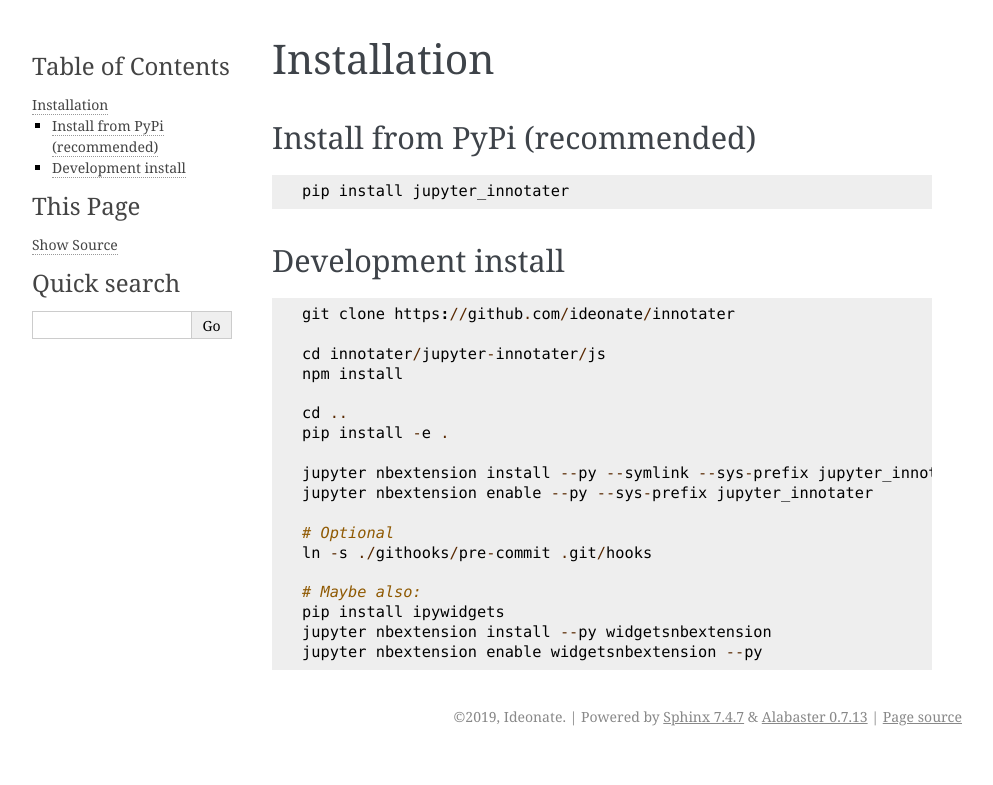
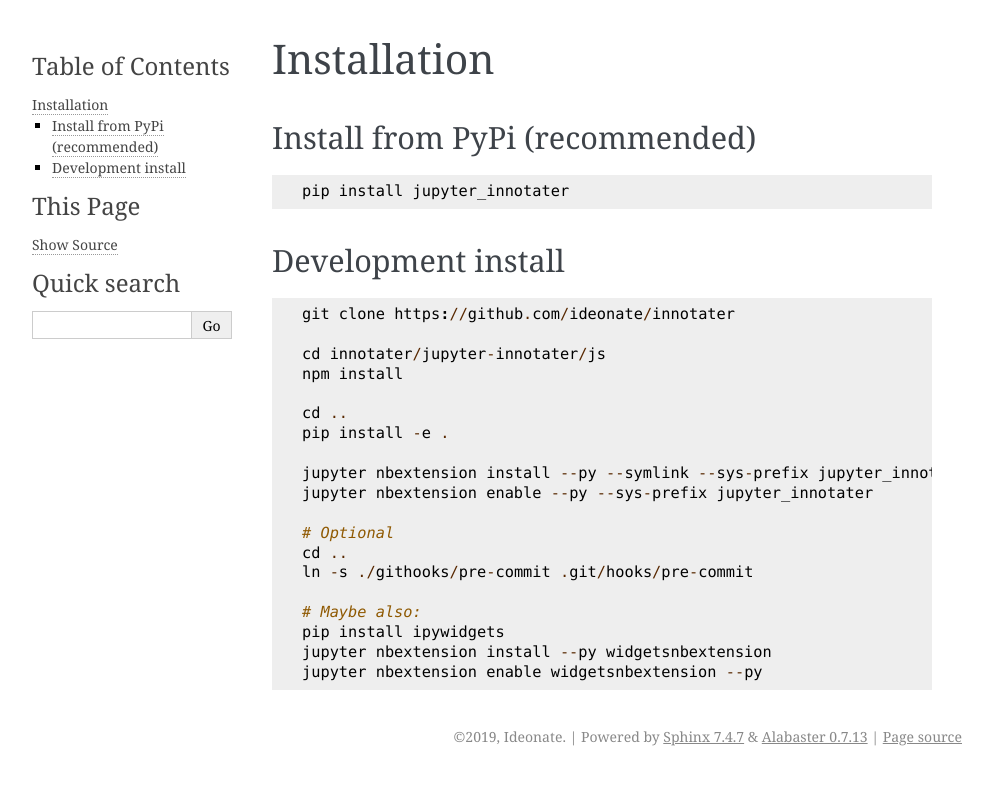
Before and after one commit to ideonate/jupyter-innotater, a Sphinx documentation site: the page built from docs/chapters/installation.rst, in a window 1280 px wide. Shown: the top 785 px of the page, without its empty margins (148-1141 px from the left). Built offline with Sphinx 7.4.7, drawn with Linux system fonts in a browser that asks for light colours.

Commit message:
git hooks again

```diff
--- a/docs/chapters/installation.rst
+++ b/docs/chapters/installation.rst
@@ -27,7 +27,8 @@ Development install
     jupyter nbextension enable --py --sys-prefix jupyter_innotater
 
     # Optional
-    ln -s ./githooks/pre-commit .git/hooks
+    cd ..
+    ln -s ./githooks/pre-commit .git/hooks/pre-commit
 
     # Maybe also:
     pip install ipywidgets
```
Also changed, not shown: 1 other file.
